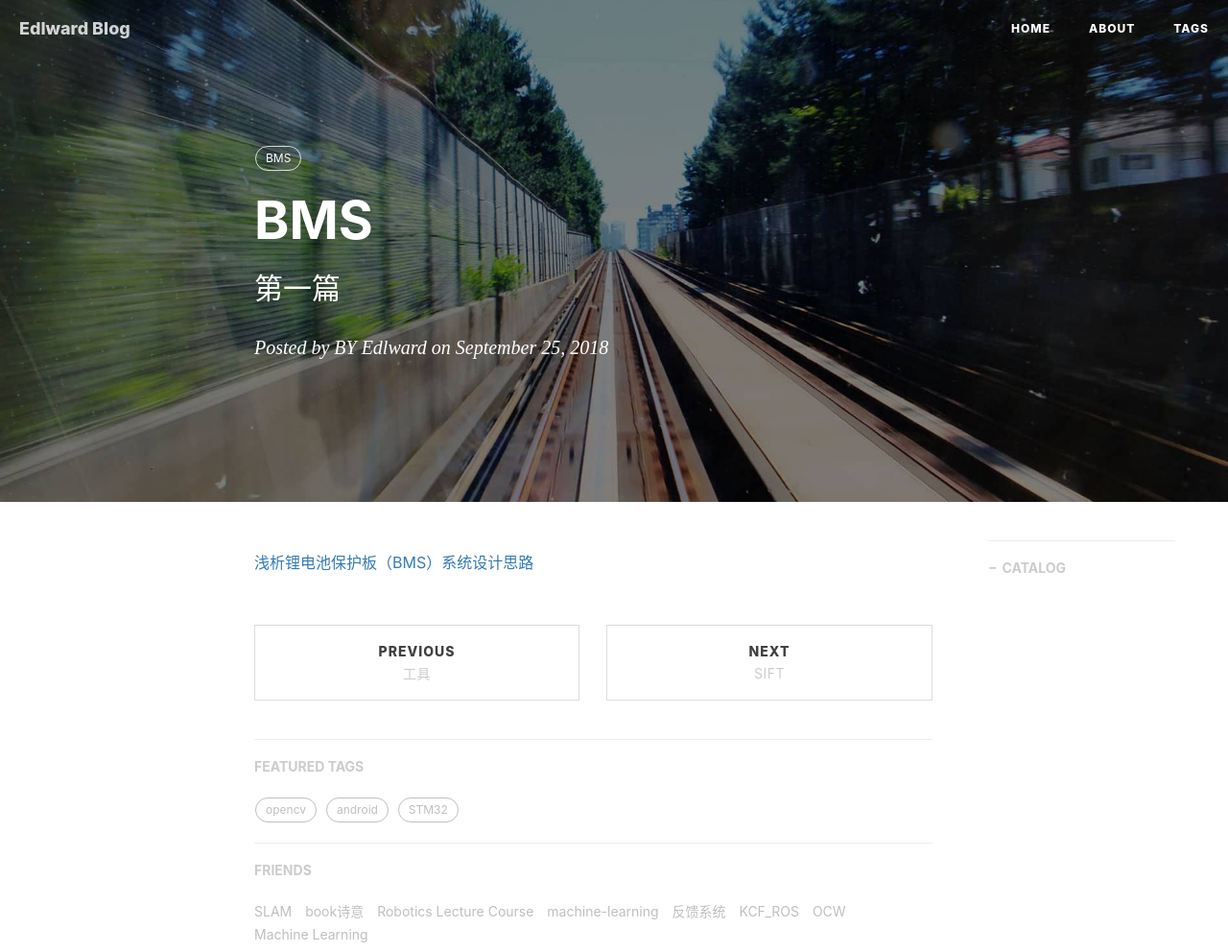
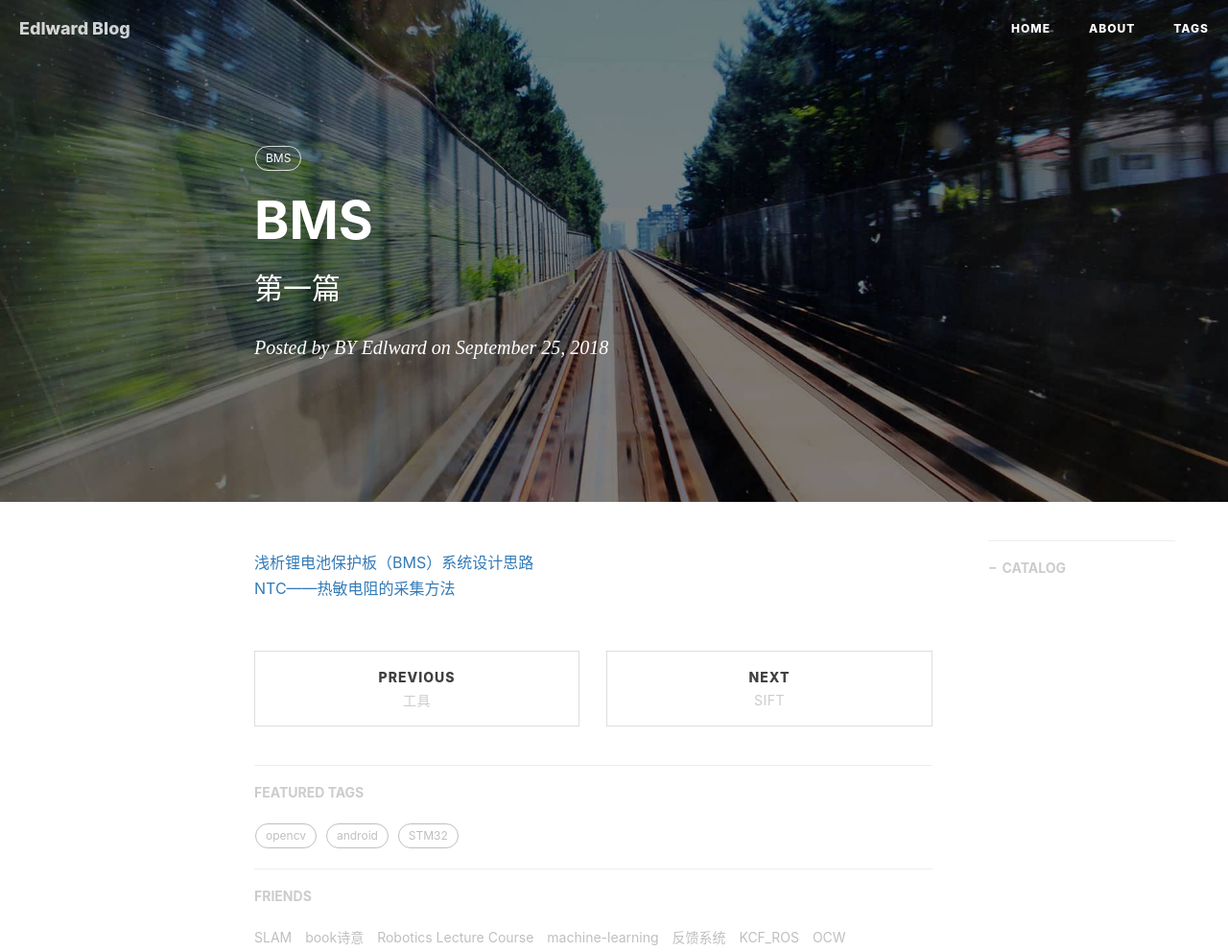
Before and after one commit to gary-robotics/dlward, a Jekyll site: the page built from _posts/2018-09-25-BMS-2018.markdown, in a window 1280 px wide, cut to the strip 0-992 px from the top of the page. Shown: the whole strip at 96% size. Built offline with Jekyll 4.4.1, drawn with Linux system fonts in a browser that asks for light colours; nearby versions of some CDN libraries; comment, search, counter and statistics services are not loaded.

Commit message:
Update 2018-09-25-BMS-2018.markdown

```diff
--- a/_posts/2018-09-25-BMS-2018.markdown
+++ b/_posts/2018-09-25-BMS-2018.markdown
@@ -11,3 +11,4 @@ tags:                               #标签
 ---
 
 [浅析锂电池保护板（BMS）系统设计思路](https://www.cnblogs.com/han-bing/p/9045812.html)
+[NTC——热敏电阻的采集方法](https://blog.csdn.net/u014470361/article/details/82315699)
```
